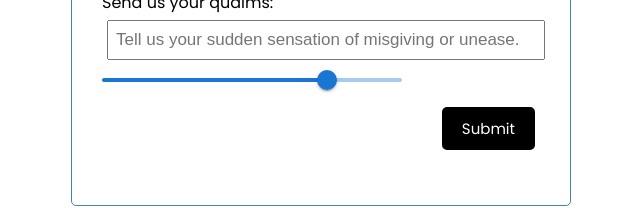
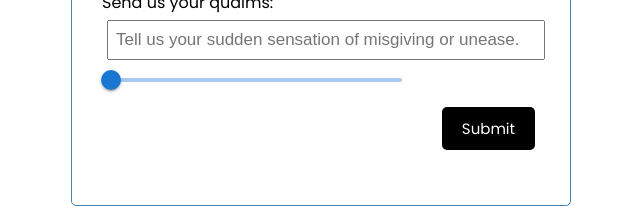
Before and after one commit to mattzcarey/qualms, a React (Create React App) app in the folder client/: page / in a window 1280 px wide. Shown: the part 259-467 px from the top of the page, without its empty margins (319-959 px from the left). Built offline with nearby package versions, Linux system fonts and the light colour scheme; no server answers.

Commit message:
Change Slider Look
Just makes it feel continuous and doesn't display a number as it is changed.

```diff
--- a/client/src/components/QualmsForm.js
+++ b/client/src/components/QualmsForm.js
@@ -69,7 +69,7 @@ const QualmsForm = () => {
         }}
       />
       <Box width={300}>
-        <Slider defaultValue={4} min={1} max={5} aria-label="Default" valueLabelDisplay="auto" />
+        <Slider defaultValue={4} min={1} max={100} aria-label="Default" valueLabelDisplay="off" />
       </Box>
       <div style={{ display: "flex", justifyContent: "flex-end" }}>
         <button className="btn" onClick={submitQualm}>
```
